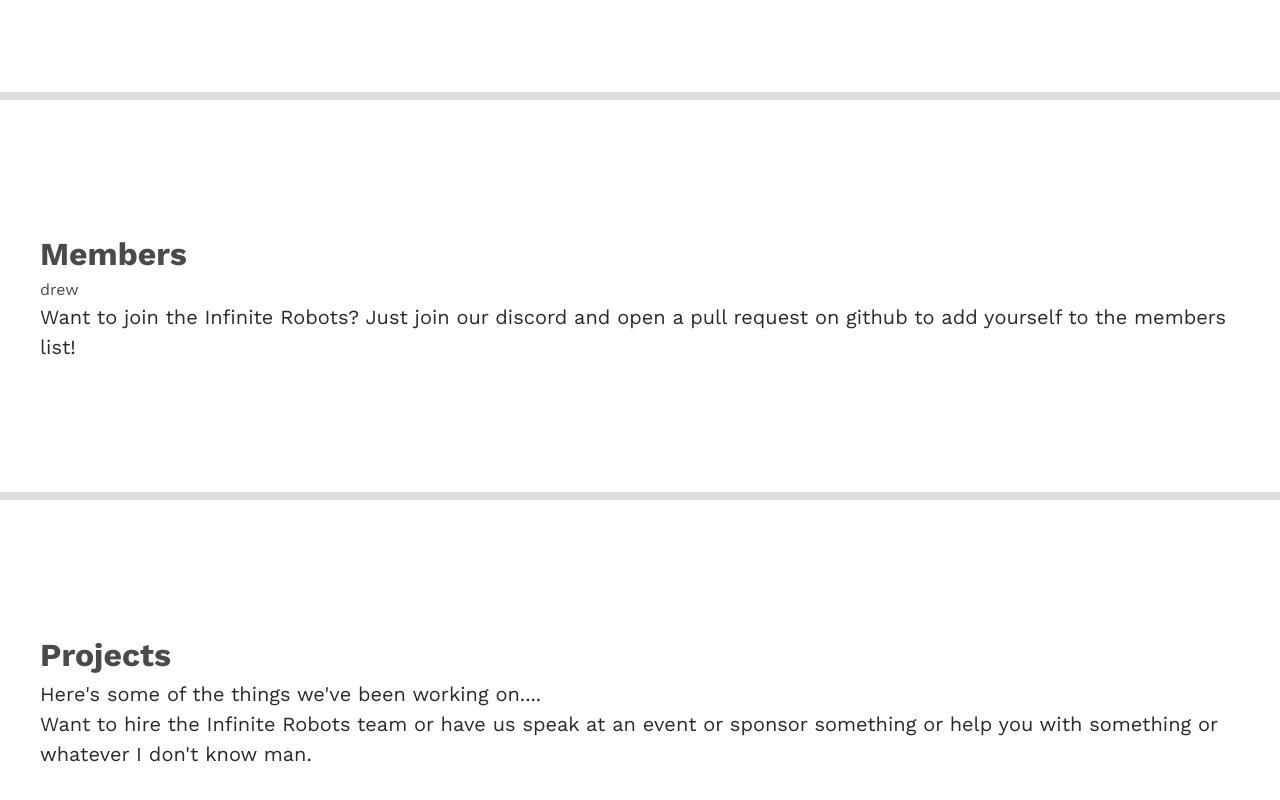
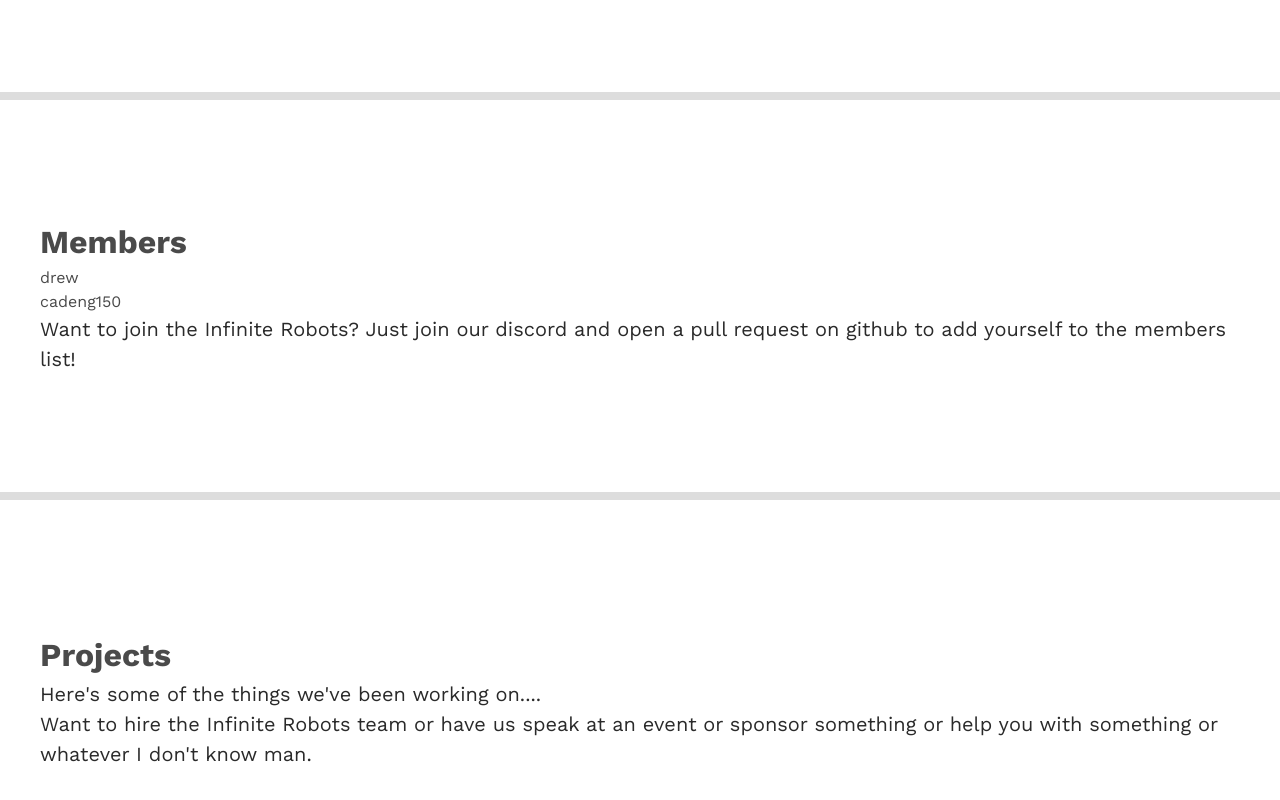
Before and after one commit to infinite-robots/infinite-robots-homepage, a Nuxt app: page / in a window 1280 px wide. Shown: the part 1900-2700 px from the top of the page. Built offline with nearby package versions, Linux system fonts and the light colour scheme.

Commit message:
Added Myself To AppMembers.vue

```diff
--- a/components/home/AppMembers.vue
+++ b/components/home/AppMembers.vue
@@ -13,7 +13,8 @@
   data() {
     return {
       members: [
-        'drew'
+        'drew',
+        'cadeng150'
       ]
     }
   }
```
